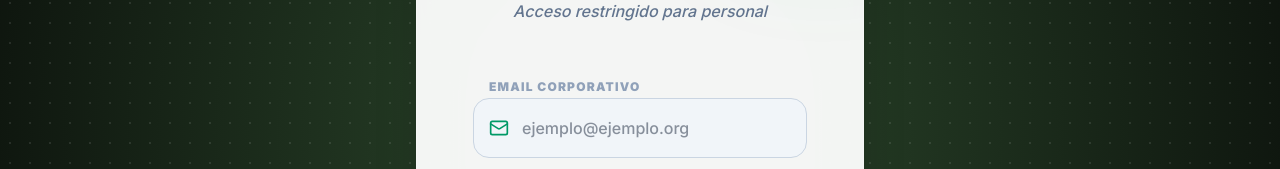
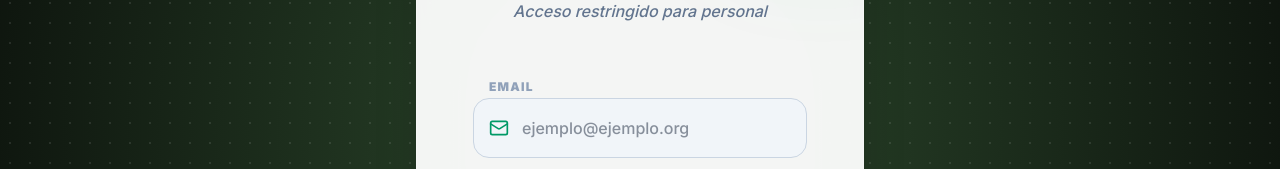
Before and after one commit to Gianp2/CPyG, a React (Vite) app: page /admin/login in a window 1280 px wide. Shown: the part 267-436 px from the top of the page. Built offline with nearby package versions, Linux system fonts and the light colour scheme; a web font is replaced by a local one.

Commit message:
Cambios en adminlogin

```diff
--- a/src/pages/AdminLogin.jsx
+++ b/src/pages/AdminLogin.jsx
@@ -81,7 +81,7 @@ export default function AdminLogin() {
         <form onSubmit={handleLogin} className="space-y-6">
           <div className="space-y-2">
             <label className="text-xs font-black uppercase tracking-widest text-slate-400 pl-4">
-              Email Corporativo
+              Email
             </label>
             <div className="relative">
               <Mail className="absolute left-4 top-1/2 -translate-y-1/2 w-5 h-5 text-emerald-600 dark:text-emerald-500" />
```
